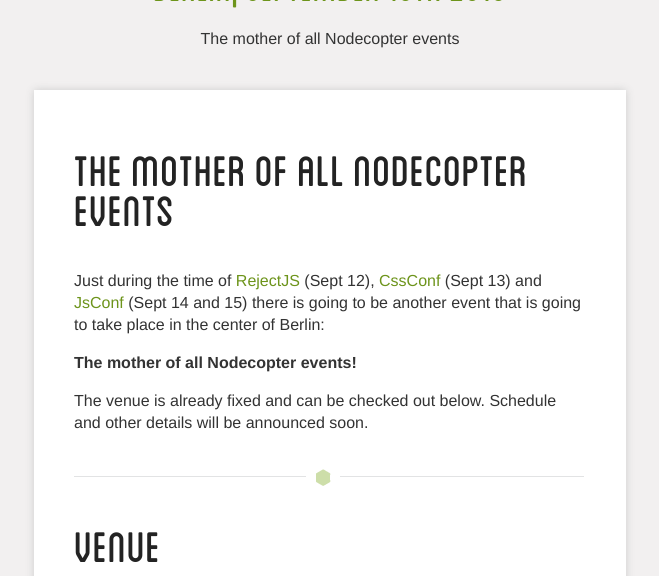
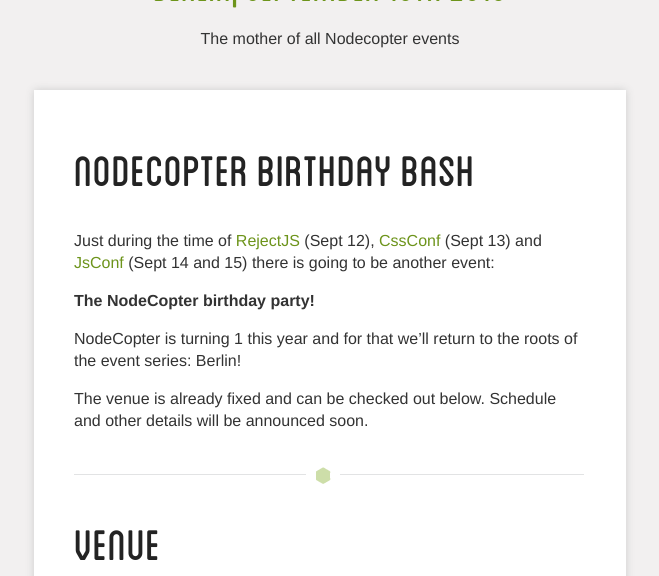
Before and after one commit to nodecopter/nodecopter.com, a Jekyll site: the page built from 2013/berlin/sept-13.md, in a window 1280 px wide and 900 px high, cut to the strip 324-900 px from the top of the window. Shown: the whole strip, without its empty margins (310-969 px from the left). Built offline with Jekyll 4.4.1, drawn with Linux system fonts in a browser that asks for light colours; Markdown is read by kramdown in place of the engine named in the settings; some of the changed text lies outside the part shown.

```diff
--- a/2013/berlin/sept-13.md
+++ b/2013/berlin/sept-13.md
@@ -5,12 +5,14 @@ introTitle: Berlin, September 13th 2013
 introText: The mother of all Nodecopter events
 ---
 
-<h2 id="intro"><a href="#intro">The mother of all Nodecopter events</a></h2>
+<h2 id="intro"><a href="#intro">Nodecopter birthday bash</a></h2>
 
 
-Just during the time of [RejectJS](http://rejectjs.org/) (Sept 12), [CssConf](http://2013.cssconf.eu/) (Sept 13) and [JsConf](http://2013.jsconf.eu/) (Sept 14 and 15) there is going to be another event that is going to take place in the center of Berlin:
+Just during the time of [RejectJS](http://rejectjs.org/) (Sept 12), [CssConf](http://2013.cssconf.eu/) (Sept 13) and [JsConf](http://2013.jsconf.eu/) (Sept 14 and 15) there is going to be another event:
 
-**The mother of all Nodecopter events!**
+**The NodeCopter birthday party!**
+
+NodeCopter is turning 1 this year and for that we'll return to the roots of the event series: Berlin!
 
 The venue is already fixed and can be checked out below. Schedule and other details will be announced soon.
 
```
Also changed, not shown: other parts of 2013/berlin/sept-13.md (+2 -2 lines), index.md (+2 -0 lines), img/teaser-nodecopter-berlin-2013.png (added).
